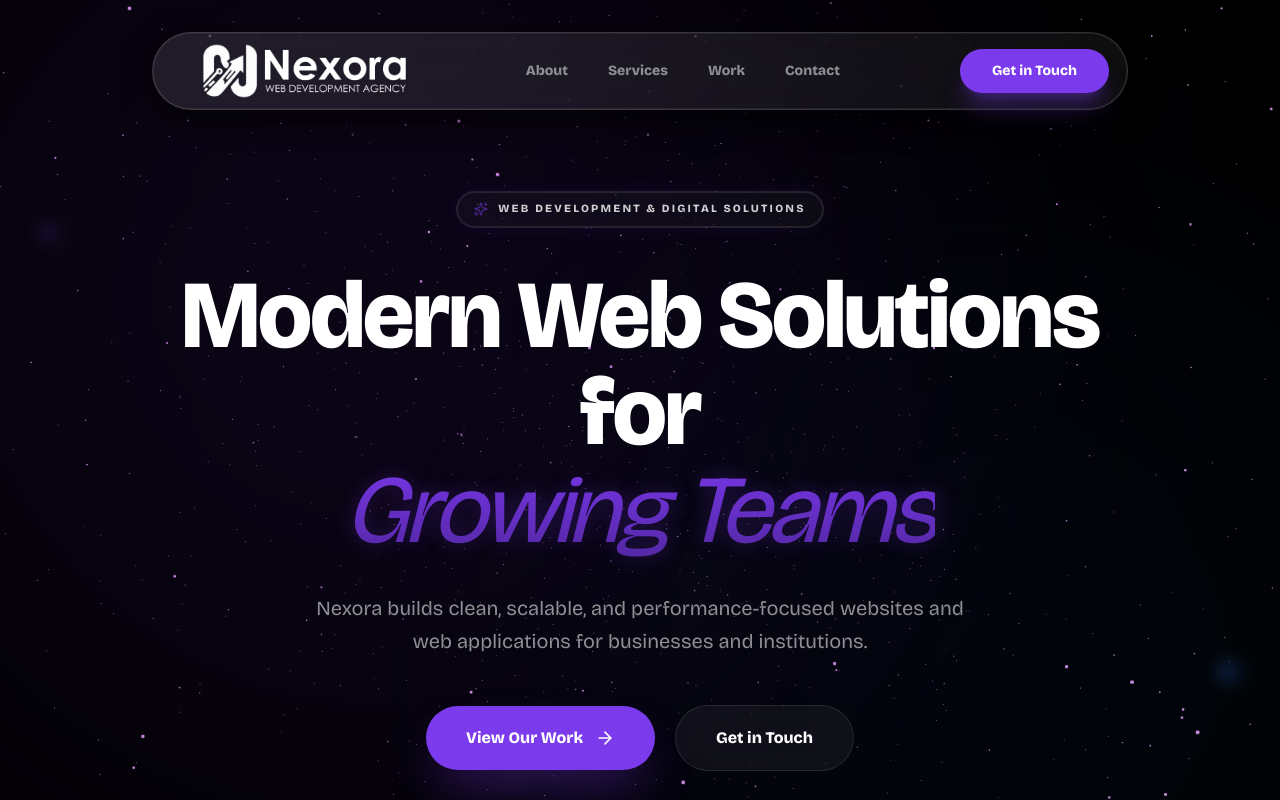
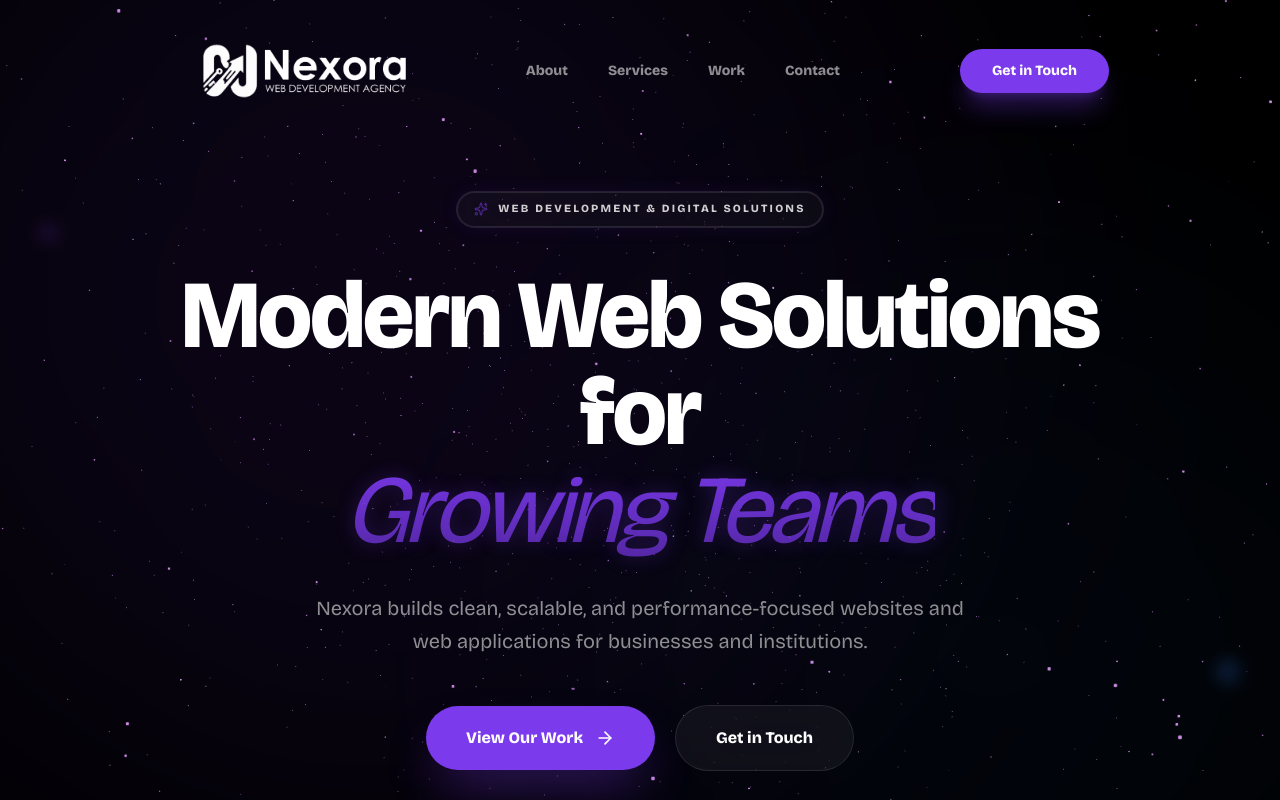
Before and after one commit to navaneethpv/nexora-agency, a Next.js app: page / in a window 1280 px wide. Shown: the top 800 px of the page. Built offline with nearby package versions, Linux system fonts and the light colour scheme.

Commit message:
feat: Dynamically load HeroBackground3D, adjust hero animation timings, and implement a scroll-triggered glassmorphism effect for the Navbar.

```diff
--- a/src/components/Hero.tsx
+++ b/src/components/Hero.tsx
@@ -1,8 +1,10 @@
 "use client";
 
 import { motion } from "framer-motion";
+import dynamic from "next/dynamic";
 import { ArrowRight, Sparkles } from "lucide-react";
-import HeroBackground3D from "./HeroBackground3D";
+
+const HeroBackground3D = dynamic(() => import("./HeroBackground3D"), { ssr: false });
 
 export default function Hero() {
     const containerVariants: any = {
@@ -10,20 +12,20 @@ export default function Hero() {
         visible: {
             opacity: 1,
             transition: {
-                staggerChildren: 0.15,
-                delayChildren: 0.2
+                staggerChildren: 0.1,
+                delayChildren: 0.1
             }
         }
     };
 
     const itemVariants: any = {
-        hidden: { opacity: 0, y: 30 },
+        hidden: { opacity: 0.01, y: 20 },
         visible: {
             opacity: 1,
             y: 0,
             transition: {
-                duration: 0.8,
-                ease: [0.21, 0.47, 0.32, 0.98]
+                duration: 0.5,
+                ease: "easeOut"
             }
         }
     };
--- a/src/components/Navbar.tsx
+++ b/src/components/Navbar.tsx
@@ -20,9 +20,16 @@ export default function Navbar() {
         <nav className="fixed top-8 left-1/2 -translate-x-1/2 z-50 w-full max-w-[80%] px-6">
             <motion.div
                 initial={{ y: -20, opacity: 0 }}
-                animate={{ y: 0, opacity: 1 }}
+                animate={{
+                    y: 0,
+                    opacity: 1,
+                    backgroundColor: scrolled ? "rgba(255, 255, 255, 0.05)" : "rgba(255, 255, 255, 0)",
+                    backdropFilter: scrolled ? "blur(24px)" : "blur(0px)",
+                    borderColor: scrolled ? "rgba(255, 255, 255, 0.15)" : "rgba(255, 255, 255, 0)",
+                    boxShadow: scrolled ? "0 8px 32px 0 rgba(0, 0, 0, 0.8)" : "none"
+                }}
                 transition={{ duration: 0.5 }}
-                className="glass-pill rounded-full p-2.5 flex items-center justify-between w-full"
+                className="rounded-full p-2.5 flex items-center justify-between w-full border transition-colors duration-500"
             >
                 <div className="flex items-center gap-16 pl-10 pr-2 w-full justify-between">
                     <Link href="/" className="hover:opacity-80 transition-opacity whitespace-nowrap">
```
